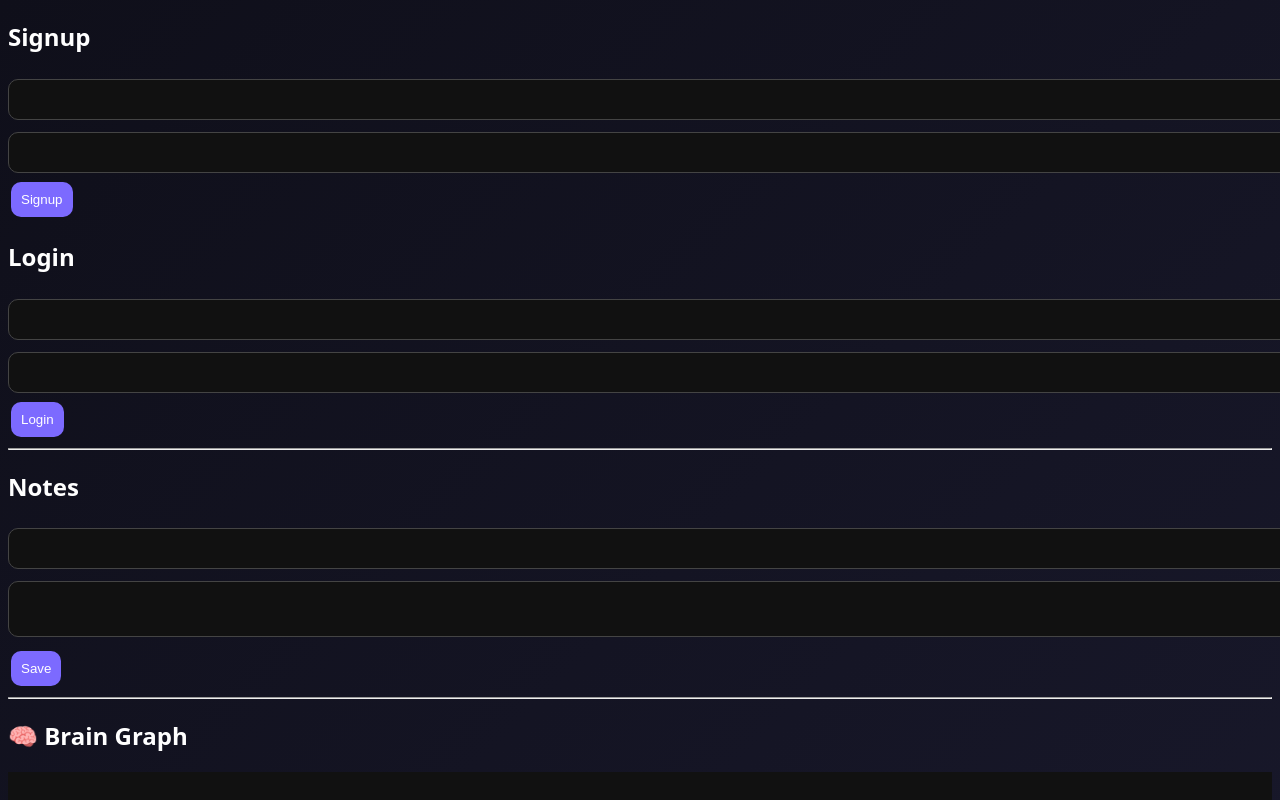
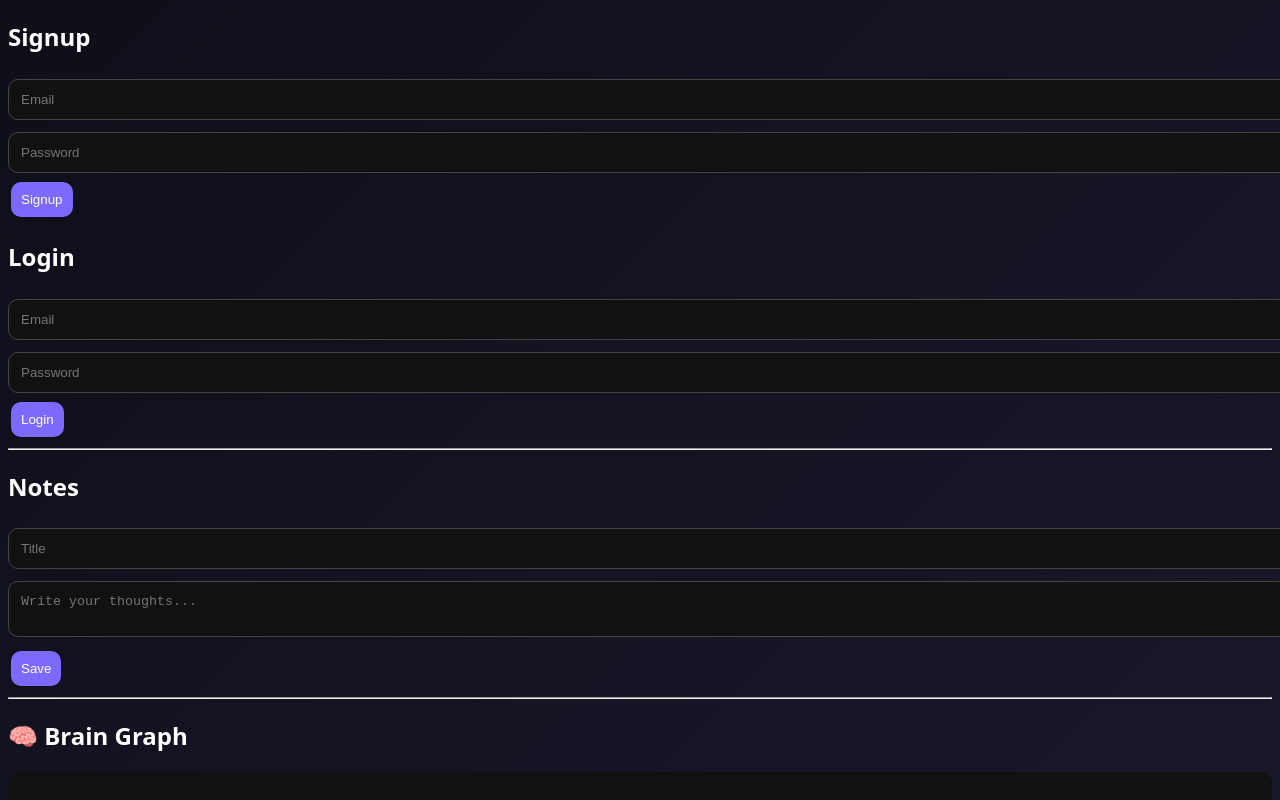
Before and after one commit to Baghbaninfratechpvtltd/second-brain, a plain HTML site: page frontend/index.html in a window 1280 px wide. Shown: the top 800 px of the page. Drawn offline with nearby package versions, Linux system fonts and the light colour scheme.

Commit message:
Update index.html

```diff
--- a/frontend/index.html
+++ b/frontend/index.html
@@ -3,6 +3,10 @@
 <head>
 <title>Second Brain Pro</title>
 
+<!-- PWA -->
+<link rel="manifest" href="manifest.json">
+
+<!-- Graph Library -->
 <script src="https://cdn.jsdelivr.net/npm/vis-network@9.1.2/dist/vis-network.min.js"></script>
 
 <style>
@@ -43,11 +47,13 @@ button{
   height:200px;
   overflow:auto;
   padding:10px;
+  border-radius:10px;
 }
 
 #graph{
   height:300px;
   background:#111;
+  border-radius:10px;
 }
 </style>
 
@@ -55,20 +61,20 @@ button{
 <body>
 
 <h2>Signup</h2>
-<input id="semail">
-<input id="spass">
+<input id="semail" placeholder="Email">
+<input id="spass" placeholder="Password">
 <button onclick="signup()">Signup</button>
 
 <h2>Login</h2>
-<input id="email">
-<input id="pass">
+<input id="email" placeholder="Email">
+<input id="pass" placeholder="Password">
 <button onclick="login()">Login</button>
 
 <hr>
 
 <h2>Notes</h2>
-<input id="title">
-<textarea id="body"></textarea>
+<input id="title" placeholder="Title">
+<textarea id="body" placeholder="Write your thoughts..."></textarea>
 <button onclick="saveNote()">Save</button>
 
 <div id="notes"></div>
@@ -82,7 +88,7 @@ button{
 
 <h2>🤖 AI Chat</h2>
 <div class="chat" id="chat"></div>
-<input id="chatInput">
+<input id="chatInput" placeholder="Ask anything...">
 <button onclick="sendMsg()">Send</button>
 <button onclick="startVoice()">🎤 Speak</button>
 
@@ -156,7 +162,7 @@ async function loadNotes(){
   new vis.Network(document.getElementById('graph'),{nodes,edges},{});
 }
 
-// AI Chat (with memory)
+// AI Chat (Memory)
 async function sendMsg(){
   const msg = chatInput.value;
 
@@ -188,6 +194,11 @@ recognition.onresult = function(e){
   sendMsg();
 }
 
+// 🔥 Service Worker register
+if ('serviceWorker' in navigator) {
+  navigator.serviceWorker.register('sw.js');
+}
+
 </script>
 
 </body>
```
